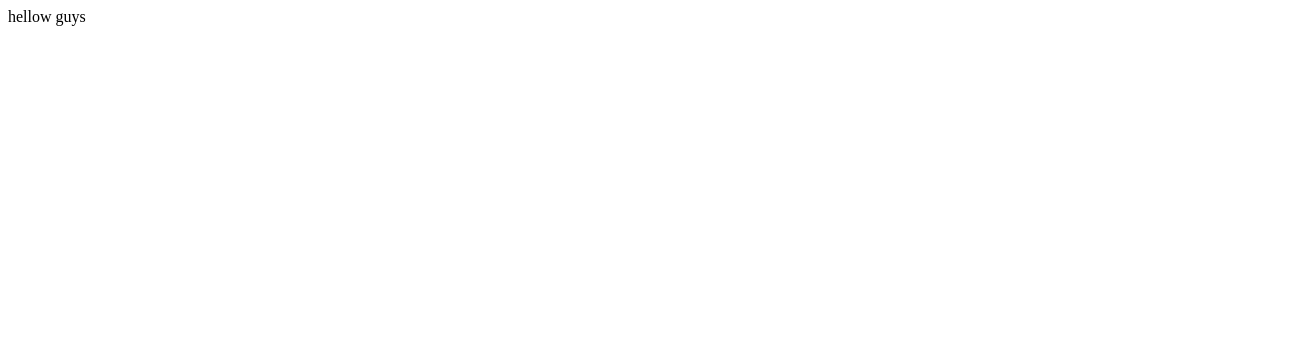
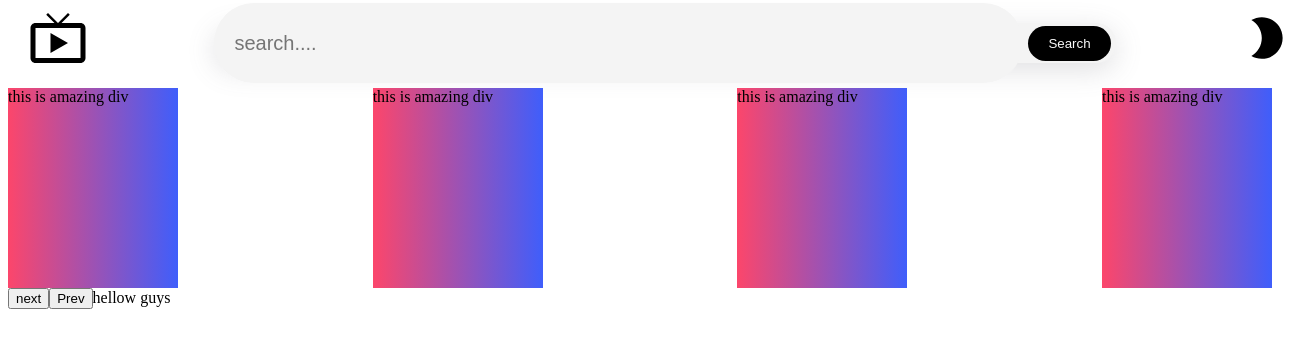
Before and after one commit to sahebraojadhav/TMDB-Api-project, a React (Vite) app: page / in a window 1280 px wide. Shown: the top 348 px of the page, 1312 px wide, since content can reach past the window. Built offline with nearby package versions, Linux system fonts and the light colour scheme.

Commit message:
created navbar and dummy divs

```diff
--- a/src/App.jsx
+++ b/src/App.jsx
@@ -1,11 +1,15 @@
 import { useState } from 'react'
 import './App.css'
+import HomePage from './components/homepage/HomePage'
+import Navbar from './components/navbar/Navbar'
 
 function App() {
   const [count, setCount] = useState(0)
 
   return (
     <>
+    <Navbar/>
+    <HomePage/>
      hellow guys
     </>
   )
--- /dev/null
+++ b/src/components/homepage/HomePage.jsx
@@ -0,0 +1,22 @@
+import React from 'react'
+import HomePageRender from './HomePageRender'
+import "./homepage.css"
+
+function HomePage() {
+  return (
+    <>
+     <div className='home-div'>
+      <HomePageRender/>
+      <HomePageRender/>
+      <HomePageRender/>
+      <HomePageRender/>
+     </div>
+     <button>next</button>
+     <button>Prev</button>
+    </>
+
+
+  )
+}
+
+export default HomePage
--- /dev/null
+++ b/src/components/homepage/HomePageRender.jsx
@@ -0,0 +1,13 @@
+import React from 'react'
+import "./homepage.css"
+
+function HomePageRender() {
+  return (
+    <div className='home-page-div'>
+      this is amazing div
+    </div>
+  )
+
+}
+
+export default HomePageRender
--- /dev/null
+++ b/src/components/homepage/homepage.css
@@ -0,0 +1,13 @@
+.home-page-div{
+    margin-top: 20px;
+   height: 200px;
+   width: 170px;
+   background: linear-gradient(90deg, #FC466B 0%, #3F5EFB 100%);
+}
+
+.home-div{
+    display: flex;
+    align-items: center;
+    justify-content: space-between;
+
+}
--- /dev/null
+++ b/src/components/navbar/Navbar.jsx
@@ -0,0 +1,23 @@
+import React from "react";
+import AbcIcon from '@mui/icons-material/Abc';
+import ModeNightIcon from '@mui/icons-material/ModeNight';
+import LiveTvIcon from '@mui/icons-material/LiveTv';
+
+import "./navbar.css";
+function Navbar() {
+
+
+
+  return (
+    <div className="nav-div">
+      <LiveTvIcon style={{fontSize:'60px'}} variant="large"/>
+      <div className="navbar">
+        <input type="text" className="input-field" placeholder="search...." />
+        <button className="search-btn">Search</button>
+      </div>
+    <ModeNightIcon style={{fontSize:'50px'}} className="navbar-icon"/>
+    </div>
+  );
+}
+
+export default Navbar;
--- /dev/null
+++ b/src/components/navbar/navbar.css
@@ -0,0 +1,53 @@
+.nav-div{
+    height: 10%;
+    width: 100%;
+    background-color: #FFFFFF;
+    display: flex;
+    align-items: center;
+    justify-content: center;
+    padding: 0 20px 0 20px;
+}
+
+.navbar{
+    display: flex;
+    background-color: #F4F4F4;
+    align-items: center;
+    justify-content: center;
+    margin: 10px 10% 0 10%;
+    height: 40px;
+    box-shadow: rgba(100, 100, 111, 0.2) 0px 7px 29px 0px; ;
+    border-radius: 100px;
+    flex: 1;
+}
+
+.input-field{
+    padding: 20px;
+    background-color: #F4F4F4;
+    width: 90%;
+    height: 100%;
+    border-radius: 100px;
+    border: none;
+    outline: none;
+    font-size: 20px;
+
+}
+
+.search-btn{
+    padding: 10px 20px;
+    border-radius: 100px;
+    background-color: black;
+    border: none;
+    margin: 5px;
+    cursor: pointer;
+    color: #fafafa;
+}
+
+.nav-div img{
+    height: 100px;
+    width: 100px;
+}
+
+.navbar-icon{
+  font-size: 48px;
+  cursor: pointer;
+}
```
Also changed, not shown: 1 other file (tests, documents, lock files or other folders).
